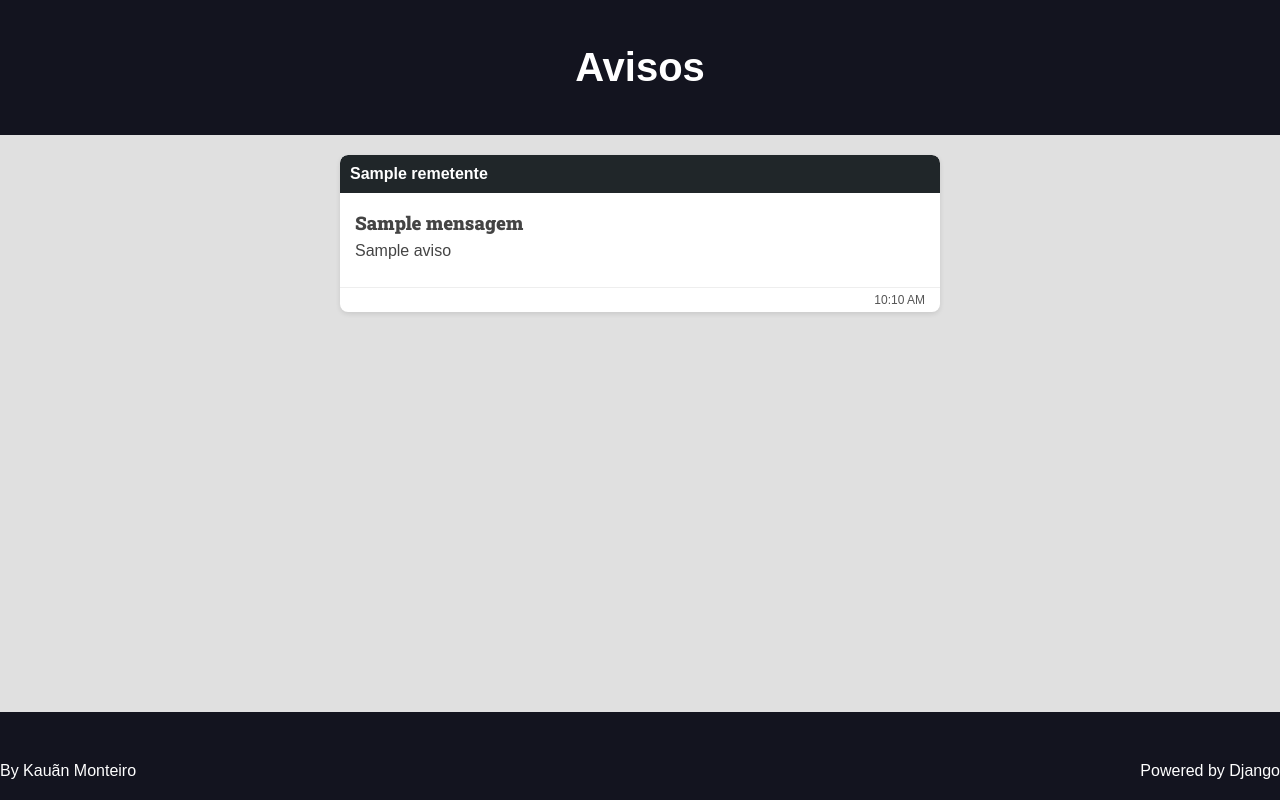
After one commit to KauanMonteiro/controle-de-estoque, a Django app: template estoque/templates/pages/avisos.html in a window 1280 px wide. The commit adds this page. Run offline with Django 3.2, Linux system fonts and the light colour scheme; the template is opened without the code that fills it: most values are stand-ins (such as "Sample title", 1, 10 or a date in 2020).

Commit message:
implementado a funcionalidade de avisos

```diff
--- a/estoque/admin.py
+++ b/estoque/admin.py
@@ -1,8 +1,9 @@
 from django.contrib import admin
-from .models import Produto,Fornecedor,Vendas,Pagamento,Cliente
+from .models import Produto,Fornecedor,Vendas,Pagamento,Cliente,Mensagem
 
 admin.site.register(Fornecedor)
 admin.site.register(Produto)
 admin.site.register(Vendas)
 admin.site.register(Pagamento)
 admin.site.register(Cliente)
+admin.site.register(Mensagem)
--- a/estoque/static/estoque/css/style.css
+++ b/estoque/static/estoque/css/style.css
@@ -465,4 +465,66 @@
 
 .menu-toggle:hover {
   background-color: #191a20;
+
+}.mensagem-container {
+  max-width: 600px;
+  margin-bottom: 20px;
+  overflow: hidden;
+  border-radius: 8px;
+  box-shadow: 0 2px 5px rgba(0,0,0,0.1);
+  background-color: #fff;
+  margin: 0 auto;
+  margin-top: 2rem;
 }
+
+.mensagem-header {
+  background-color: #202629;
+  color: #fff;
+  padding: 10px;
+  font-weight: bold;
+  border-top-left-radius: 8px;
+  border-top-right-radius: 8px;
+}
+
+.mensagem-content {
+  padding: 15px;
+  line-height: 1.6;
+}
+
+.mensagem-content p {
+  margin-bottom: 8px;
+}
+
+.mensagem-time {
+  color: #555;
+  font-size: 12px;
+  text-align: right;
+  padding: 5px 15px;
+  border-top: 1px solid #eee;
+}
+
+
+.enviar-aviso-container {
+  position: fixed;
+  bottom: 20px;
+  right: 20px;
+  z-index: 1000;
+}
+
+.link-redirecionamento {
+  display: inline-block;
+  text-decoration: none;
+  color: #ffffff;
+  background-color: #e74c3c;
+  padding: 15px;
+  border-radius: 50%;
+  box-shadow: 0 2px 5px rgba(0, 0, 0, 0.2);
+}
+
+.link-redirecionamento:hover {
+  background-color: #c0392b;
+}
+
+.icon {
+  font-size: 24px;
+}
--- /dev/null
+++ b/estoque/templates/pages/avisos.html
@@ -0,0 +1,26 @@
+{% include "partials/head.html"%}
+<header class="main-header-container">
+    <div class="main-header container">
+        <h1>
+            <a class="main-logo" href="{% url 'home' %}">
+                <span class="main-logo-text">Avisos</span>
+            </a>
+        </h1>
+    </div>
+</header>
+
+<div >
+    {% for mensagem in mensagem %}
+        {% include "partials/mensagem.html" %}
+    {% endfor %}
+</div>
+
+{% if usuario.cargo == 'Admin' %}
+<div class="enviar-aviso-container">
+    <a href="{% url 'enviar_aviso' %}" class="link-redirecionamento">
+        <span class="icon"><i class="fas fa-envelope"></i></span>
+    </a>
+</div>
+{% endif %}
+
+{% include "partials/footer.html" %}
--- /dev/null
+++ b/estoque/templates/partials/mensagem.html
@@ -0,0 +1,8 @@
+<div class="mensagem-container">
+    <div class="mensagem-header">{{ mensagem.remetente }}</div>
+    <div class="mensagem-content">
+        <h3>{{ mensagem.titulo }}</h3>
+        <p>{{ mensagem.aviso }}</p>
+    </div>
+    <div class="mensagem-time">{{ mensagem.data_de_criacao|date:"H:i A" }}</div>
+</div>
--- a/estoque/templates/partials/menu_perfil.html
+++ b/estoque/templates/partials/menu_perfil.html
@@ -8,7 +8,10 @@
         <nav class="menu">
             <ul>
                 <li><a href="{% url "home" %}">Início</a></li>
-                <li><a href="#messages">Mensagens</a></li>
+                {% if usuario.cargo == 'Admin' %}
+                <li><a href="{% url "cadastro" %}">Cadastrar Usuario</a></li>
+                {% endif %}
+                <li><a href="{% url "avisos" %}">Avisos</a></li>
                 <li><a href="{% url "sair" %}">Sair</a></li>
             </ul>
         </nav>
--- a/estoque/urls.py
+++ b/estoque/urls.py
@@ -21,5 +21,7 @@ urlpatterns = [
     path('lista_clientes',views.lista_clientes,name='lista_clientes'),
     path('editar_cliente/<int:id>/', views.editar_cliente,name='editar_cliente'),
     path('excluir_cliente/<int:id>',views.excluir_cliente, name='excluir_cliente'),
-    path('recebimentos/',views.recebimentos, name='recebimentos')
+    path('recebimentos/',views.recebimentos, name='recebimentos'),
+    path('avisos/',views.avisos,name='avisos'),
+    path('enviar_aviso/', views.enviar_mensagem, name='enviar_aviso')
     ]
```
Also changed, not shown: estoque/models.py (+20 -0 lines), estoque/templates/pages/enviar_aviso.html (added, +27 -0 lines), estoque/views.py (+46 -1 lines), estoque/migrations/0010_mensagem.py (added).
